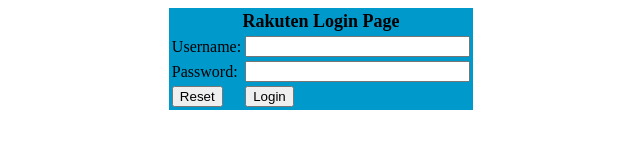
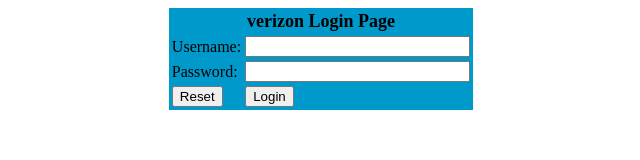
Before and after one commit to hemanth625/mergetest, a plain HTML site: page index.html in a window 1280 px wide. Shown: the full height of the page, 319-959 px from the left. Drawn offline with Linux system fonts and the light colour scheme.

Commit message:
commiting to verizon branch

```diff
--- a/index.html
+++ b/index.html
@@ -7,7 +7,7 @@
 <table width="20%" bgcolor="0099CC" align="center">
 
 <tr>
-<td colspan=2><center><font size=4><b>Rakuten Login Page</b></font></center></td>
+<td colspan=2><center><font size=4><b>verizon Login Page</b></font></center></td>
 </tr>
 
 <tr>
```
